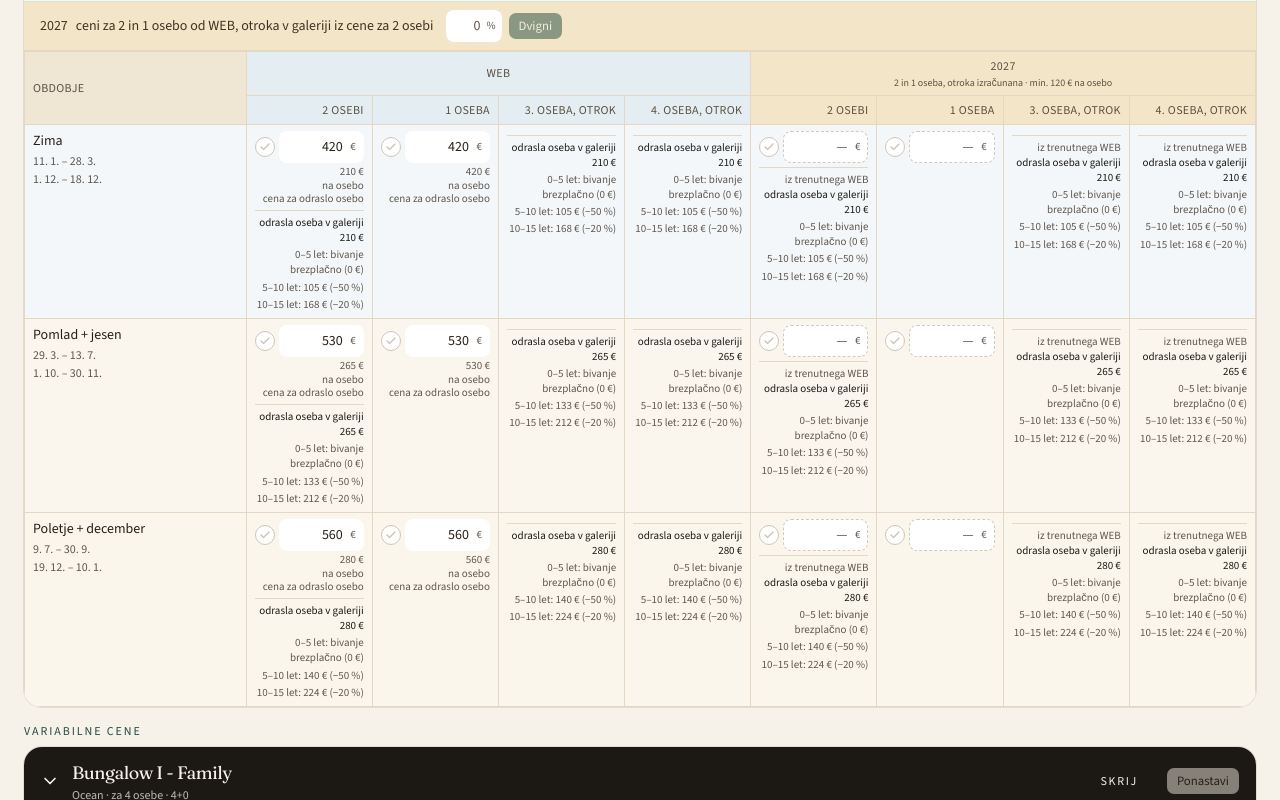
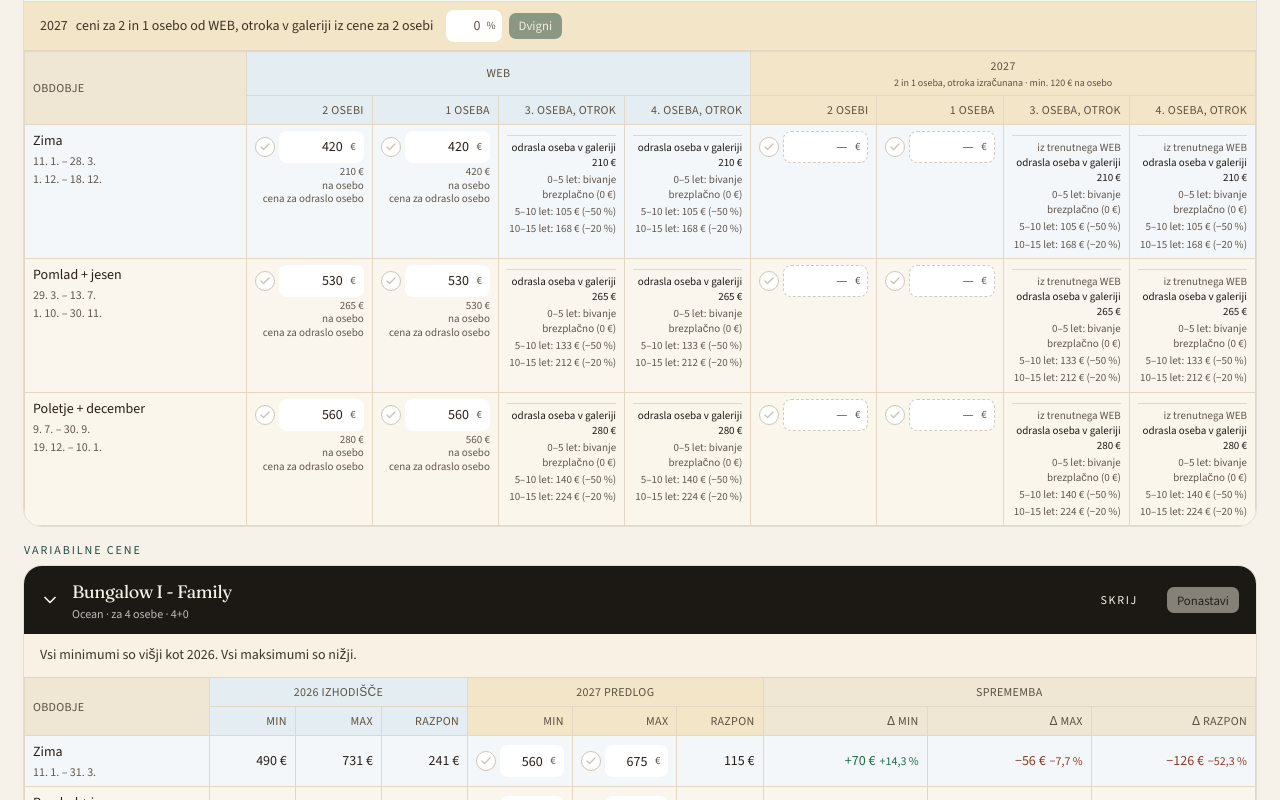
Before and after one commit to Urskapremk/komba-cabana, a Next.js app: page / in a window 1280 px wide. Shown: the part 1100-1900 px from the top of the page. Built offline with nearby package versions, Linux system fonts and the light colour scheme.

Commit message:
Izračun galerije piše v stolpcih za 3. in 4. osebo.
Cena za 2 osebi ostane v svojem stolpcu. Dodatna ležišča kažejo isti izračun pri sebi.

Co-authored-by: info <info@hnatura.com>

```diff
--- a/src/components/price-tables.tsx
+++ b/src/components/price-tables.tsx
@@ -1163,19 +1163,14 @@ function WebCompareCard({
                         />
                       ) : null}
                       <PerPerson amount={amount} guests={count} commission={commission} earlyBooking={earlyBooking} />
-                      {(family || extraBeds || oneExtraBed) && count === 2 ? (
-                        <>
-                          <GalleryStay twoPerson={amount} place={adultPlace} pairPercent={oneExtraBed ? galleryPair : pairForBeds} singleBed={oneExtraBed} />
-                          {family || extraBeds ? <GalleryPairLine setPrice={amount} percent={galleryPair} /> : null}
-                          {oneExtraBed ? <ExtraBedLine twoPerson={amount} percent={galleryPair} /> : null}
-                        </>
-                      ) : null}
                     </td>
                   );
                 })}
                 {childGuests.map((count) => (
                   <td key={`web-child-${count}`} className={cn(bodyCell, "align-top text-right")}>
                     <GalleryStay twoPerson={currentTwo} place={adultPlace} pairPercent={oneExtraBed ? galleryPair : pairForBeds} singleBed={oneExtraBed} />
+                    {oneExtraBed ? <ExtraBedLine twoPerson={currentTwo} percent={galleryPair} /> : null}
+                    {family || extraBeds ? <GalleryPairLine setPrice={currentTwo} percent={galleryPair} /> : null}
                   </td>
                 ))}
                 {nextPriceGuests.map((count) => {
@@ -1205,27 +1200,22 @@ function WebCompareCard({
                           <Delta base={current[season.id]?.[count] ?? null} next={amount} />
                         </span>
                       ) : null}
-                      {(family || extraBeds || oneExtraBed) && count === 2 ? (
-                        <>
-                          <GalleryStay twoPerson={yearGallery} place={adultPlace} pairPercent={oneExtraBed ? galleryPair : pairForBeds} singleBed={oneExtraBed} fromCurrent={nextTwo == null && currentTwo != null} />
-                          {oneExtraBed ? (
-                            <ExtraBedLine twoPerson={yearGallery} percent={galleryPair} fromCurrent={nextTwo == null && currentTwo != null} />
-                          ) : null}
-                          {family || extraBeds ? (
-                            <GalleryPairLine
-                              setPrice={nextTwo == null ? yearGallery : nextTwo}
-                              percent={galleryPair}
-                              fromCurrent={nextTwo == null && currentTwo != null}
-                            />
-                          ) : null}
-                        </>
-                      ) : null}
                     </td>
                   );
                 })}
                 {nextChildGuests.map((count) => (
                   <td key={`next-child-${count}`} className={cn(bodyCell, "align-top text-right")}>
                     <GalleryStay twoPerson={yearGallery} place={adultPlace} pairPercent={oneExtraBed ? galleryPair : pairForBeds} singleBed={oneExtraBed} fromCurrent={nextTwo == null && currentTwo != null} />
+                    {oneExtraBed ? (
+                      <ExtraBedLine twoPerson={yearGallery} percent={galleryPair} fromCurrent={nextTwo == null && currentTwo != null} />
+                    ) : null}
+                    {family || extraBeds ? (
+                      <GalleryPairLine
+                        setPrice={nextTwo == null ? yearGallery : nextTwo}
+                        percent={galleryPair}
+                        fromCurrent={nextTwo == null && currentTwo != null}
+                      />
+                    ) : null}
                   </td>
                 ))}
               </tr>
```
